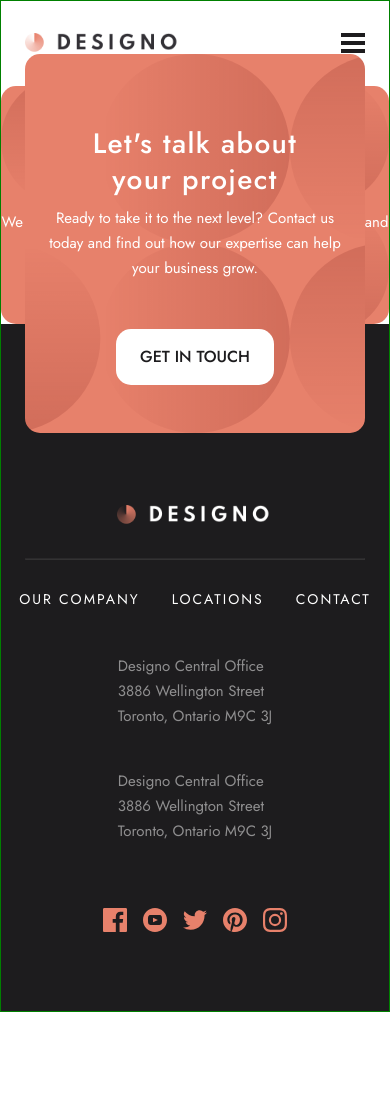
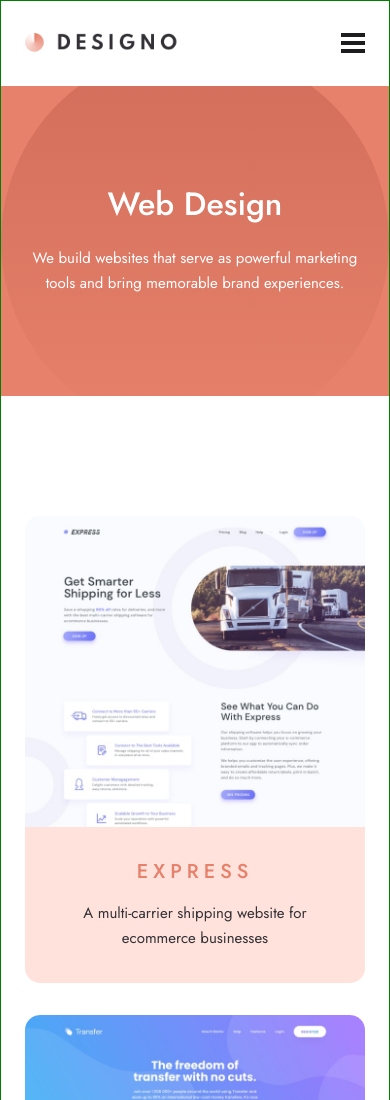
Before and after one commit to Sasa-Tausan/designo, a React (Vite) app: page /project in a window 390 px wide. Shown: the top 1100 px of the page. Before the commit the page ends 1012 px from the top, so only its background shows below. Built offline with nearby package versions, Linux system fonts and the light colour scheme.

Commit message:
finished project list on project component

```diff
--- a/src/components/Footer.jsx
+++ b/src/components/Footer.jsx
@@ -1,16 +1,16 @@
-import { useContext } from "react";
-import { Link, NavLink } from "react-router-dom";
-import MyContext from "./MyContext";
-import SocialLinks from "./SocialLinks";
-import { logoLight } from "../images";
-import { menuList } from "../assets/data";
+import { useContext } from 'react';
+import { Link, NavLink } from 'react-router-dom';
+import MyContext from './MyContext';
+import SocialLinks from './SocialLinks';
+import { logoLight } from '../images';
+import { menuList } from '../assets/data';
 
 const Footer = () => {
   const { path } = useContext(MyContext);
   return (
-    <footer className="bg-dark d-flex">
-      <div className="container d-flex flex-col align-center">
-        {path !== "/contact" && (
+    <footer className='bg-dark d-flex'>
+      <div className='container d-flex flex-col align-center'>
+        {/* {path !== "/contact" && (
           <div className="footer-top d-flex align-center space-between br-15">
             <div className="footer-header-content d-flex flex-col">
               <h2 className="heading-two medium text-clr-white">
@@ -28,22 +28,22 @@
               get in touch
             </Link>
           </div>
-        )}
+        )} */}
 
-        <div className="footer-bottom d-flex flex-col">
-          <div className="d-flex align-center space-between">
-            <Link to="/">
-              <img src={logoLight} alt="" className="logo" />
+        <div className='footer-bottom d-flex flex-col'>
+          <div className='d-flex align-center space-between'>
+            <Link to='/'>
+              <img src={logoLight} alt='' className='logo' />
             </Link>
-            <hr className="mobile-divider" />
-            <nav className="footer-nav d-flex align-center">
+            <hr className='mobile-divider' />
+            <nav className='footer-nav d-flex align-center'>
               {menuList.map((item, index) => {
                 const { path, name } = item;
                 return (
                   <NavLink
                     key={index}
                     to={path}
-                    className="nav-item text-clr-white ls-2 uppercase "
+                    className='nav-item text-clr-white ls-2 uppercase '
                   >
                     {name}
                   </NavLink>
@@ -51,15 +51,15 @@
               })}
             </nav>
           </div>
-          <hr className="divider" />
-          <div className=" d-flex align-center space-between">
-            <div className="address-content d-flex align-center">
-              <div className="address d-flex flex-col body-text text-clr-white opacity-50">
+          <hr className='divider' />
+          <div className=' d-flex align-center space-between'>
+            <div className='address-content d-flex align-center'>
+              <div className='address d-flex flex-col body-text text-clr-white opacity-50'>
                 <p>Designo Central Office </p>
                 <p>3886 Wellington Street</p>
                 <p>Toronto, Ontario M9C 3J</p>
               </div>
-              <div className="address d-flex flex-col body-text text-clr-white opacity-50">
+              <div className='address d-flex flex-col body-text text-clr-white opacity-50'>
                 <p>Designo Central Office </p>
                 <p>3886 Wellington Street</p>
                 <p>Toronto, Ontario M9C 3J</p>
--- a/src/components/Project.jsx
+++ b/src/components/Project.jsx
@@ -1,23 +1,39 @@
-import { useContext } from "react";
-import MyContext from "./MyContext";
+import { useContext } from 'react';
+import MyContext from './MyContext';
 
 const Project = () => {
   const { selectedProjectPage, handleSelectedProjectPage } =
     useContext(MyContext);
 
   console.log(selectedProjectPage);
-  const { name, text, bgClass } = selectedProjectPage;
+  const { name, text, bgClass, projects } = selectedProjectPage;
   return (
-    <main className="container page-wrapper ">
+    <main className='container page-wrapper '>
       <section
-        className={`project-hero-section bg-project-hero-section ${bgClass} d-flex align-center justify-center br-15 `}
+        className={`project-hero-section bg-project-hero-section ${bgClass} d-flex align-center justify-center  `}
       >
-        <div className="project-hero-article d-flex flex-col align-center">
-          <h1 className="heading-one text-clr-white medium capitalize ">
+        <div className='project-hero-article d-flex flex-col align-center'>
+          <h1 className='heading-one text-clr-white medium capitalize '>
             {name}
           </h1>
-          <p className="body-text text-clr-white">{text}</p>
+          <p className='body-text text-clr-white'>{text}</p>
         </div>
+      </section>
+      <section className='project-grid'>
+        {projects.map((item, index) => {
+          const { img, title, cardText } = item;
+          return (
+            <a href='#' key={index} className='card '>
+              <img src={img} alt='' className='card-image' />
+              <div className='card-content'>
+                <h3 className='heading-three text-clr-peach medium ls-5 uppercase'>
+                  {title}
+                </h3>
+                <p className='body-text text-clr-dark-grey'>{cardText}</p>
+              </div>
+            </a>
+          );
+        })}
       </section>
     </main>
   );
--- a/src/index.css
+++ b/src/index.css
@@ -42,7 +42,7 @@
 
 /* set up the body */
 body {
-  font-family: "Jost", sans-serif;
+  font-family: 'Jost', sans-serif;
 
   font-weight: normal;
 
@@ -122,6 +122,10 @@
   color: var(--clr-sec-dark-grey);
 }
 
+.text-clr-peach {
+  color: var(--clr-prim-peach);
+}
+
 /* ========== Font-size ========== */
 .fs-15 {
   font-size: 0.938rem;
@@ -133,6 +137,10 @@
 }
 
 /* ========== Gap classes ========== */
+.gap-16 {
+  gap: 1rem;
+}
+
 .gap-20 {
   gap: 1.25rem;
 }
@@ -326,7 +334,7 @@
 
 .home-hero-section.active::before {
   position: absolute;
-  content: "";
+  content: '';
 
   width: 100%;
   height: 100%;
@@ -372,7 +380,7 @@
 
 .project-link:hover::before {
   position: absolute;
-  content: "";
+  content: '';
   width: 100%;
   height: 100%;
 
@@ -435,6 +443,8 @@
   padding-block: 4rem;
 
   background-color: var(--clr-prim-peach);
+
+  border-radius: 15px;
 }
 
 .project-hero-article {
@@ -452,15 +462,52 @@
 }
 
 .bg-app {
-  background-image: url("../src/assets/app-design/desktop/bg-pattern-intro-app.svg");
+  background-image: url('../src/assets/app-design/desktop/bg-pattern-intro-app.svg');
 }
 
 .bg-web {
-  background-image: url("../src/assets/web-design/desktop/bg-pattern-intro-web.svg");
+  background-image: url('../src/assets/web-design/desktop/bg-pattern-intro-web.svg');
 }
 
 .bg-graphic {
-  background-image: url("../src/assets/graphic-design/desktop/bg-pattern-intro-graphic.svg");
+  background-image: url('../src/assets/graphic-design/desktop/bg-pattern-intro-graphic.svg');
+}
+
+.project-grid {
+  display: grid;
+  grid-template-columns: repeat(3, 1fr);
+  gap: 2rem;
+}
+
+.card {
+  max-width: 350px;
+  width: 100%;
+  display: flex;
+  flex-direction: column;
+}
+
+.card-image {
+  object-fit: contain;
+  border-top-left-radius: 15px;
+  border-top-right-radius: 15px;
+}
+
+.card-content {
+  flex-grow: 1;
+
+  display: flex;
+  flex-direction: column;
+  align-items: center;
+
+  text-align: center;
+
+  padding: 2rem;
+  gap: 1rem;
+
+  background-color: #ffad9b59;
+
+  border-bottom-left-radius: 15px;
+  border-bottom-right-radius: 15px;
 }
 
 /* ========== FOOTER COMPONENT ========== */
@@ -477,7 +524,7 @@
 
   gap: 3rem;
   background-color: var(--clr-prim-peach);
-  background-image: url("../src/assets/shared/desktop/bg-pattern-call-to-action.svg");
+  background-image: url('../src/assets/shared/desktop/bg-pattern-call-to-action.svg');
   background-repeat: no-repeat;
   background-size: cover;
   background-position: center;
@@ -538,6 +585,12 @@
 }
 
 /* ========== MEDIA BREAKPOINTS ========== */
+
+@media screen and (max-width: 950px) {
+  .project-grid {
+    grid-template-columns: repeat(2, 1fr);
+  }
+}
 
 @media screen and (max-width: 768px) {
   /* ========== Typography classes ========== */
@@ -782,4 +835,30 @@
     margin-top: 2rem;
     align-self: center;
   }
+
+  /* ========== PROJECT COMPONENT ========== */
+
+  .project-hero-section {
+    max-height: 320px;
+
+    padding-block: 6.25rem;
+
+    border-radius: 0;
+  }
+
+  .project-hero-article {
+    padding-inline: 1.5rem;
+  }
+
+  .bg-app,
+  .bg-web,
+  .bg-graphic {
+    background-image: url('../src/assets/home/desktop/bg-pattern-hero-home.svg');
+  }
+
+  .project-grid {
+    place-items: center;
+    width: calc(100% - 3rem);
+    grid-template-columns: 1fr;
+  }
 }
```
